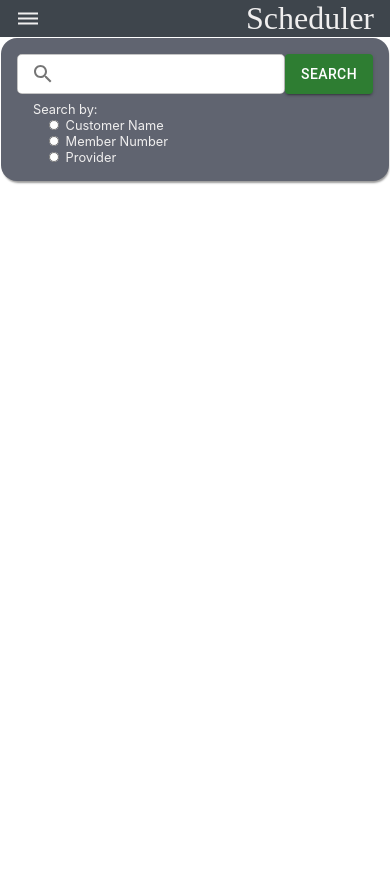
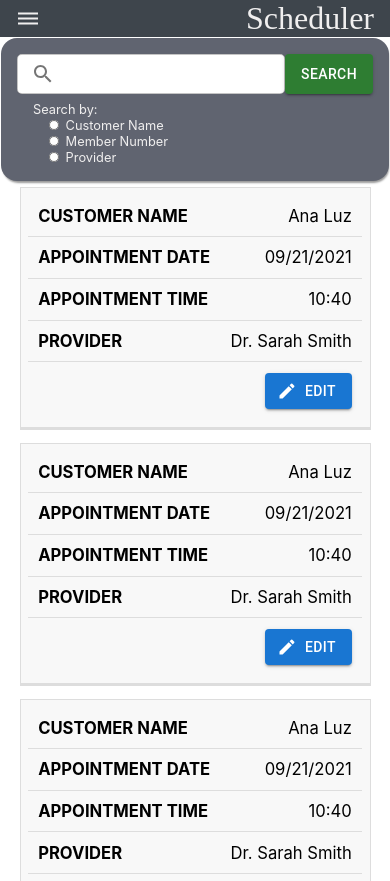
Before and after one commit to dajalac/Scheduler, a React (Create React App) app in the folder src/main/frontend/: page / in a window 390 px wide. Built offline with nearby package versions, Linux system fonts and the light colour scheme; a web font is replaced by a local one.

Commit message:
table version 1

```diff
--- /dev/null
+++ b/src/main/frontend/src/components/table/TableAppts.css
@@ -0,0 +1,84 @@
+.tableAppts{
+    display: flex;
+    flex-direction: column;
+    justify-content: center;
+    padding: 5px;
+    width: 90%;
+
+}
+
+.tableAppts-table {
+    border: 1px solid #ccc;
+    border-collapse: collapse;
+    margin: 0;
+    padding: 0;
+    width: 100%;
+
+  }
+
+  .tableAppts-table tr {
+    background-color: #f8f8f8;
+    border: 1px solid #ddd;
+    padding: .35em;
+  }
+
+  .tableAppts-table th,
+  .tableAppts-table td {
+    padding: .625em;
+    text-align: center;
+  }
+
+  .tableAppts-table th {
+    font-size: .85em;
+    letter-spacing: .1em;
+    text-transform: uppercase;
+  }
+
+  @media(max-width:650px) {
+    .tableAppts-table {
+      border: 0;
+    }
+
+    .tableAppts-table {
+      font-size: 1.3em;
+    }
+
+    .tableAppts-table thead {
+      border: none;
+      clip: rect(0 0 0 0);
+      height: 1px;
+      margin: -1px;
+      overflow: hidden;
+      padding: 0;
+      position: absolute;
+      width: 1px;
+    }
+
+    .tableAppts-table tr {
+      border-bottom: 3px solid #ddd;
+      display: block;
+      margin-bottom: .625em;
+    }
+
+    .tableAppts-table td {
+      border-bottom: 1px solid #ddd;
+      display: block;
+      font-size: .8em;
+      text-align: right;
+    }
+
+    .tableAppts-table td::before {
+      /*
+      * aria-label has no advantage, it won't be read inside a table
+      content: attr(aria-label);
+      */
+      content: attr(data-label);
+      float: left;
+      font-weight: bold;
+      text-transform: uppercase;
+    }
+
+    .tableAppts-table td:last-child {
+      border-bottom: 0;
+    }
+  }
--- /dev/null
+++ b/src/main/frontend/src/components/table/TableAppts.js
@@ -0,0 +1,65 @@
+import React,{useState} from 'react';
+import Button from '@mui/material/Button';
+import EditIcon from '@mui/icons-material/Edit';
+import TablePagination from '@mui/material/TablePagination';
+import Pagination from '@mui/material/Pagination';
+import './TableAppts.css'
+
+function createData(appoitmentTime,appointmentDate, appointmentClient, appointmentProvider, appointmentId ) {
+    return {appoitmentTime, appointmentDate, appointmentClient, appointmentProvider, appointmentId };
+}
+
+const rows = [
+    createData('10:40','09/21/2021','Ana Luz','Dr. Sarah Smith', '01'),
+    createData('10:40','09/21/2021','Ana Luz','Dr. Sarah Smith', '01'),
+    createData('10:40','09/21/2021','Ana Luz','Dr. Sarah Smith', '01'),
+];
+
+
+export default function TableAppts() {
+    /** states for paging */
+    const [page, setPage] = React.useState(2);
+    const [rowsPerPage, setRowsPerPage] = React.useState(10);
+
+    const handleChangePage = (event, newPage) => {
+        setPage(newPage);
+      };
+
+      const handleChangeRowsPerPage = (event) => {
+        setRowsPerPage(parseInt(event.target.value, 10));
+        setPage(0);
+      };
+
+
+    return (
+        <div className="tableAppts">
+            <table className="tableAppts-table">
+                <thead>
+                    <tr>
+                        <th scope="col">Customer Name</th>
+                        <th scope="col">Appointment date</th>
+                        <th scope="col">Appointment time</th>
+                        <th scope="col">Provider</th>
+                        <th scope="col">Reschedule ?</th>
+                    </tr>
+                </thead>
+                <tbody>
+                    {rows.map((appt)=>(
+                        <tr>
+                        <td data-label="Customer Name">{appt.appointmentClient}</td>
+                        <td data-label="Appointment date">{appt.appointmentDate}</td>
+                        <td data-label="Appointment time">{appt.appoitmentTime}</td>
+                        <td data-label="Provider">{appt.appointmentProvider}</td>
+                        <td data-label="" >
+                            <Button variant="contained"
+                            startIcon={<EditIcon/>}
+                            >Edit</Button></td>
+                    </tr>
+                    ))}
+                </tbody>
+            </table>
+            <Pagination count={10} shape="rounded"  />
+        </div>
+    );
+
+}
--- /dev/null
+++ b/src/main/frontend/src/screens/Home.css
@@ -0,0 +1,14 @@
+.home-screen{
+    display: flex;
+    flex-direction: column;
+
+
+}
+
+.home-screen-table{
+    display: flex;
+    justify-content: center;
+
+
+
+}
--- a/src/main/frontend/src/screens/Home.js
+++ b/src/main/frontend/src/screens/Home.js
@@ -1,10 +1,16 @@
 import React from 'react'
 import SearchTable from '../components/search/SearchTable'
+import TableAppts from '../components/table/TableAppts'
+import './Home.css'
 
 export default function Home() {
     return (
-        <div>
+        <div className="home-screen">
             <SearchTable/>
+            <div className="home-screen-table">
+            <TableAppts/>
+            </div>
+
         </div>
     )
 }
```
